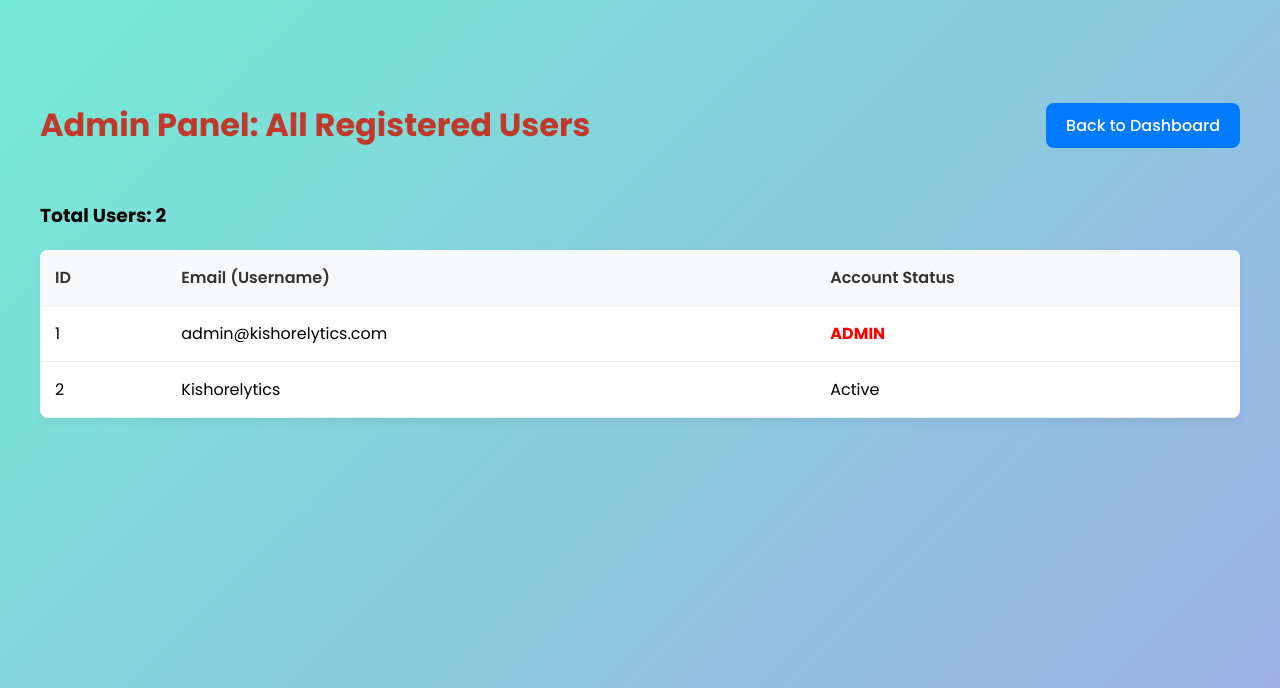
After one commit to Kishorekannann82/Login_Authentication_Flask, a Flask app: page /admin_users in a window 1280 px wide. The commit adds this page. Shown: the top 688 px of the page. Run offline with Flask 3, Linux system fonts and the light colour scheme; a user stored in the database is signed in.

Commit message:
Full admin panel

```diff
--- a/main.py
+++ b/main.py
@@ -3,22 +3,19 @@ from werkzeug.security import generate_password_hash, check_password_hash
 from flask_sqlalchemy import SQLAlchemy
 
 app = Flask(__name__)
-app.secret_key = 'your_secret_key'  # Change this to a random secret key
+app.secret_key = 'your_secret_key'  # CHANGE THIS TO A RANDOM SECRET KEY
 
 # Configuring SQLAlchemy
 app.config['SQLALCHEMY_DATABASE_URI'] = 'sqlite:///users.db'
 app.config['SQLALCHEMY_TRACK_MODIFICATIONS'] = False
 db = SQLAlchemy(app)
 
+# --------------------------
+# --- DATABASE MODELS ---
+# --------------------------
+
 class User(db.Model):
-    """User Model
-
-    Args:
-        db (_type_): Model from SQL Alchemy
-
-    Returns:
-        string: Only check_password returns, else used to store user info
-    """
+    """User Model for authentication"""
     id = db.Column(db.Integer, primary_key=True)
     username = db.Column(db.String(150), unique=True, nullable=False)
     password_hash = db.Column(db.String(150), nullable=False)
@@ -29,26 +26,27 @@ class User(db.Model):
     def check_password(self, password):
         return check_password_hash(self.password_hash, password)
 
+class Video(db.Model):
+    """Video Model to store dynamic video content"""
+    id = db.Column(db.Integer, primary_key=True)
+    title = db.Column(db.String(200), nullable=False)
+    description = db.Column(db.String(500), nullable=True)
+    url = db.Column(db.String(500), nullable=False) # Stores the YouTube Embed URL
 
+# --------------------------
+# --- ROUTES ---
+# --------------------------
 
 @app.route('/')
 def home():
-    """Displays a Page based on the session of the current user
-
-    Returns:
-        html template: Returns the Dashboard or Index
-    """
+    """Displays a Page based on the session of the current user"""
     if 'username' in session:
         return redirect(url_for('dashboard'))
     return render_template('index.html')
 
 @app.route('/login', methods=['POST'])
 def login():
-    """Confirms username and password in the database using the model
-
-    Returns:
-        html template: Directs the user to a page matching their login info
-    """
+    """Confirms username and password in the database"""
     username = request.form['username']
     password = request.form['password']
     user = User.query.filter_by(username=username).first()
@@ -60,11 +58,7 @@ def login():
 
 @app.route('/register', methods=['POST'])
 def register():
-    """Registers a new user within the SQL Alchemy DB
-
-    Returns:
-        html template: Creates a session with the new user
-    """
+    """Registers a new user"""
     username = request.form['username']
     password = request.form['password']
     user = User.query.filter_by(username=username).first()
@@ -78,57 +72,112 @@ def register():
         session['username'] = username
         return redirect(url_for('dashboard'))
 
+# --- UPDATED DASHBOARD ROUTE ---
 @app.route('/dashboard')
 def dashboard():
     if 'username' in session:
         username = session['username']
 
-        # List of videos
-        videos = [
-            {
-                "title": "Python Crash Course - Part 1",
-                "description": "Introduction to Python basics.",
-                "url": "https://www.youtube.com/embed/eWHpa8eHk4M"
-            },
-            {
-                "title": "Python Crash Course - Part 2",
-                "description": "Intermediate Python concepts.",
-                "url": "https://www.youtube.com/embed/wG0wGiUWLB8M"
-            },
-            {
-                "title": "End to End Python Project",
-                "description": "Build a complete Python project from scratch.",
-                "url": "https://www.youtube.com/embed/qN-Jqw0p044"
-            },
-            {
-                "title": "Git Crash Course",
-                "description": "Learn Git version control.",
-                "url": "https://www.youtube.com/embed/64AxGkBMPa0"
-            },
-            {
-                "title": "Linux Crash Course",
-                "description": "Learn Linux commands and basics.",
-                "url": "https://www.youtube.com/embed/szX92EDLI6I"
-            },
-            {
-                "title": "SQL Datetime Function",
-                "description": "Learn SQL datetime operations.",
-                "url": "https://www.youtube.com/embed/z-2h2SSyGGk"
-            },
-        ]
+        # Determine admin status
+        is_admin = (username == 'admin@kishorelytics.com')
 
-        return render_template('dashboard.html', username=username, videos=videos)
+        # Fetch videos from the database (available to all users)
+        # We replace the hardcoded list with a DB query
+        videos = Video.query.order_by(Video.id.desc()).all()
+
+        return render_template(
+            'dashboard.html',
+            username=username,
+            videos=videos,
+            is_admin=is_admin
+        )
 
     return redirect(url_for('home'))
+
+# --- NEW ADMIN ROUTE FOR UPLOADING VIDEO ---
+@app.route('/add_video', methods=['POST'])
+def add_video():
+    # 1. Check if user is logged in
+    if 'username' not in session:
+        return redirect(url_for('home'))
+
+    username = session['username']
+
+    # 2. Authorization Check: ONLY admin can access this route
+    if username != 'admin@kishorelytics.com':
+        return redirect(url_for('dashboard'))
+
+    # 3. Process the form data
+    if request.method == 'POST':
+        title = request.form.get('title')
+        description = request.form.get('description')
+        url = request.form.get('url') # This is the YouTube embed URL
+
+        # Basic validation
+        if not title or not url:
+            # In a real app, use flash messages to inform the admin
+            return redirect(url_for('dashboard'))
+
+        # 4. Save to Database
+        new_video = Video(title=title, description=description, url=url)
+        db.session.add(new_video)
+        db.session.commit()
+
+        # 5. Success
+        return redirect(url_for('dashboard'))
 
 
 @app.route('/logout')
 def logout():
     session.pop('username', None)
     return redirect(url_for('home'))
+# In main.py, add this new route after the `add_video` route:
+
+@app.route('/delete_video/<int:video_id>', methods=['POST'])
+def delete_video(video_id):
+    # 1. Check if user is logged in
+    if 'username' not in session:
+        return redirect(url_for('home'))
+
+    username = session['username']
+
+    # 2. Authorization Check: ONLY admin can delete
+    if username != 'admin@kishorelytics.com':
+        return redirect(url_for('dashboard'))
+
+    # 3. Find and delete the video
+    video_to_delete = Video.query.get_or_404(video_id)
+
+    try:
+        db.session.delete(video_to_delete)
+        db.session.commit()
+        # In a real app, you might use flash('Video deleted successfully!')
+        return redirect(url_for('dashboard'))
+    except Exception as e:
+        # Handle case where deletion fails
+        print(f"Error deleting video: {e}")
+        db.session.rollback()
+        return "An error occurred during deletion.", 500
+# In main.py, add this new route:
+
+@app.route('/admin_users')
+def admin_users():
+    # 1. Check if user is logged in
+    if 'username' not in session:
+        return redirect(url_for('home'))
+
+    # 2. Authorization Check: ONLY admin can view this page
+    if session['username'] != 'admin@kishorelytics.com':
+        return redirect(url_for('dashboard'))
+
+    # 3. Fetch all users from the database
+    users = User.query.all()
+
+    # 4. Render the new admin template
+    return render_template('admin_users.html', users=users)
 
 if __name__ in '__main__':
-    # Create a db and table
+    # Create ALL tables (User and Video)
     with app.app_context():
         db.create_all()
     app.run(debug=True)
--- a/static/styles.css
+++ b/static/styles.css
@@ -134,7 +139,7 @@ input[value=Register]:hover {
   color: #333;
 }
 .dashboard-container .header .logout-btn {
-  background-color: #ff4d4f; /* Red color for logout */
+  background-color: #ff4d4f;
   color: white;
   text-decoration: none;
   padding: 10px 20px;
--- a/static/styles.scss
+++ b/static/styles.scss
@@ -9,6 +9,9 @@ $footer-bg: #2c3e50;
 $dark-text: #333;
 $light-text: #ecf0f1;
 $error-color: #e74c3c;
+$admin-bg: #f0f7ff;
+$admin-border: #cce5ff;
+$success-color: #28a745;
 
 /* === 1. Layout and Global Styles (Applies to Base HTML) === */
 
@@ -150,7 +155,7 @@ input[value="Register"] {
         }
 
         .logout-btn {
-            background-color: #ff4d4f; /* Red color for logout */
+            background-color: #ff4d4f;
             color: white;
             text-decoration: none;
             padding: 10px 20px;
--- /dev/null
+++ b/templates/admin_users.html
@@ -0,0 +1,63 @@
+{% extends "base.html" %}
+
+{% block body %}
+<div class="dashboard-container">
+    <div class="header">
+        <h1 style="color: #c0392b;">Admin Panel: All Registered Users</h1>
+        <a href="{{ url_for('dashboard') }}" class="logout-btn" style="background-color: #007bff;">Back to Dashboard</a>
+    </div>
+
+    <h3>Total Users: {{ users|length }}</h3>
+
+    <table class="user-table">
+        <thead>
+            <tr>
+                <th>ID</th>
+                <th>Email (Username)</th>
+                <th>Account Status</th>
+            </tr>
+        </thead>
+        <tbody>
+            {% for user in users %}
+            <tr>
+                <td>{{ user.id }}</td>
+                <td>{{ user.username }}</td>
+                <td>
+                    {% if user.username == 'admin@kishorelytics.com' %}
+                        <span style="color: red; font-weight: bold;">ADMIN</span>
+                    {% else %}
+                        Active
+                    {% endif %}
+                </td>
+            </tr>
+            {% endfor %}
+        </tbody>
+    </table>
+</div>
+
+<style>
+    /* Admin Table Styling (You can add this to your SCSS for a cleaner look) */
+    .user-table {
+        width: 100%;
+        border-collapse: collapse;
+        margin-top: 20px;
+        background: white;
+        box-shadow: 0 4px 10px rgba(0,0,0,0.05);
+        border-radius: 8px;
+        overflow: hidden;
+    }
+    .user-table th, .user-table td {
+        padding: 15px;
+        text-align: left;
+        border-bottom: 1px solid #eee;
+    }
+    .user-table th {
+        background-color: #f8f9fa;
+        font-weight: 600;
+        color: #333;
+    }
+    .user-table tbody tr:hover {
+        background-color: #f1f1f1;
+    }
+</style>
+{% endblock %}
```
Also changed, not shown: other parts of static/styles.css (+38 -10 lines), other parts of static/styles.scss (+41 -9 lines), templates/dashboard.html (+41 -0 lines), instance/users.db, 1 other file.
